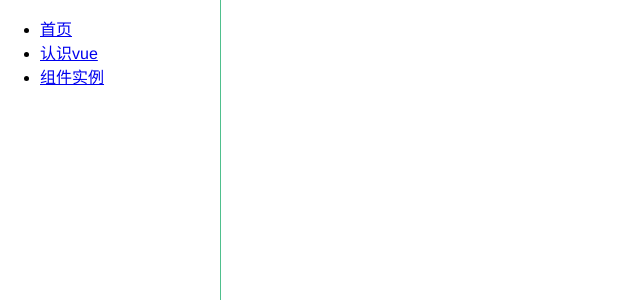
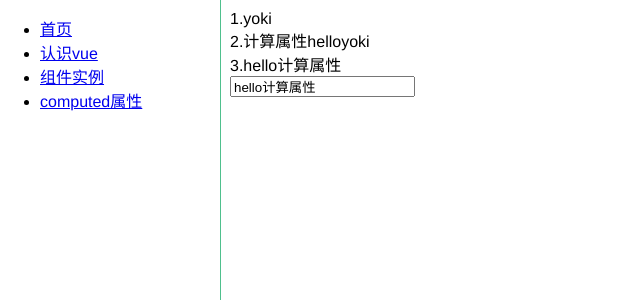
Before and after one commit to yokiyokiyoki/vue-component, a Vue app: page /#/computed in a window 1280 px wide. Shown: the top 300 px of the page, without its empty margins (0-640 px from the left). Built offline with nearby package versions, Linux system fonts and the light colour scheme.

Commit message:
上传计算属性页面

```diff
--- a/src/App.vue
+++ b/src/App.vue
@@ -10,6 +10,9 @@
         </li>
         <li>
           <router-link to='/instance'>组件实例</router-link>
+        </li>
+        <li>
+          <router-link to='/computed'>computed属性</router-link>
         </li>
       </ul>
     </nav>
--- /dev/null
+++ b/src/components/computed/computed.vue
@@ -0,0 +1,35 @@
+<template>
+  <div class="computed">
+      <div>1.{{name}}</div>
+      <div>2.计算属性{{helloName}}</div>
+      <div>3.{{n}}</div>
+      <input type="text" v-model="n" placeholder="双向绑定n，使用set改变computed的值">
+  </div>
+</template>
+<script>
+    export default {
+      data() {
+        return {
+          name: "yoki",
+          a: "计算属性",
+          hello: "hello"
+        };
+      },
+      computed: {
+        //计算属性有缓存，不是每次渲染都会重新计算（比如说methods）
+        helloName() {
+          //这样默认是get
+          return "hello" + this.name;
+        },
+        n: {
+          get() {
+            return this.hello + this.a;
+          },
+          //this.n可以设定计算属性的值
+          set(val) {
+            this.a = val;
+          }
+        }
+      }
+    };
+</script>
--- /dev/null
+++ b/src/components/computed/index.js
@@ -0,0 +1,2 @@
+import computed from './computed.vue'
+export default computed
--- a/src/router/index.js
+++ b/src/router/index.js
@@ -4,6 +4,7 @@ import Router from 'vue-router'
 import Index from '@/components/index'
 import Know from '@/components/know'
 import Instance from '@/components/instance'
+import Computed from '@/components/computed'
 
 Vue.use(Router)
 
@@ -20,5 +21,9 @@ export default new Router({
     path: '/instance',
     name: 'Instance',
     component: Instance,
+  }, {
+    path: '/computed',
+    name: 'Computed',
+    component: Computed,
   }]
 })
```
